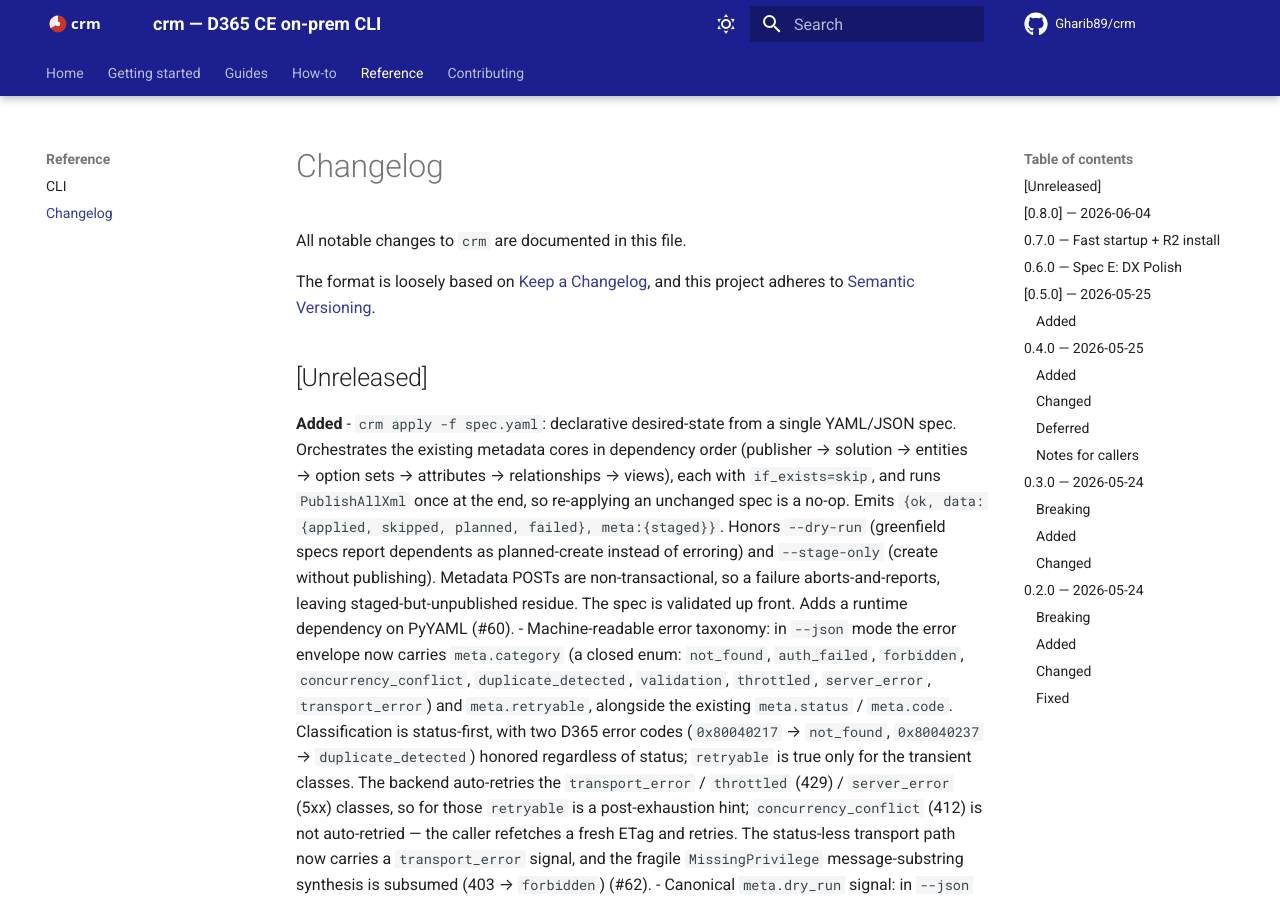
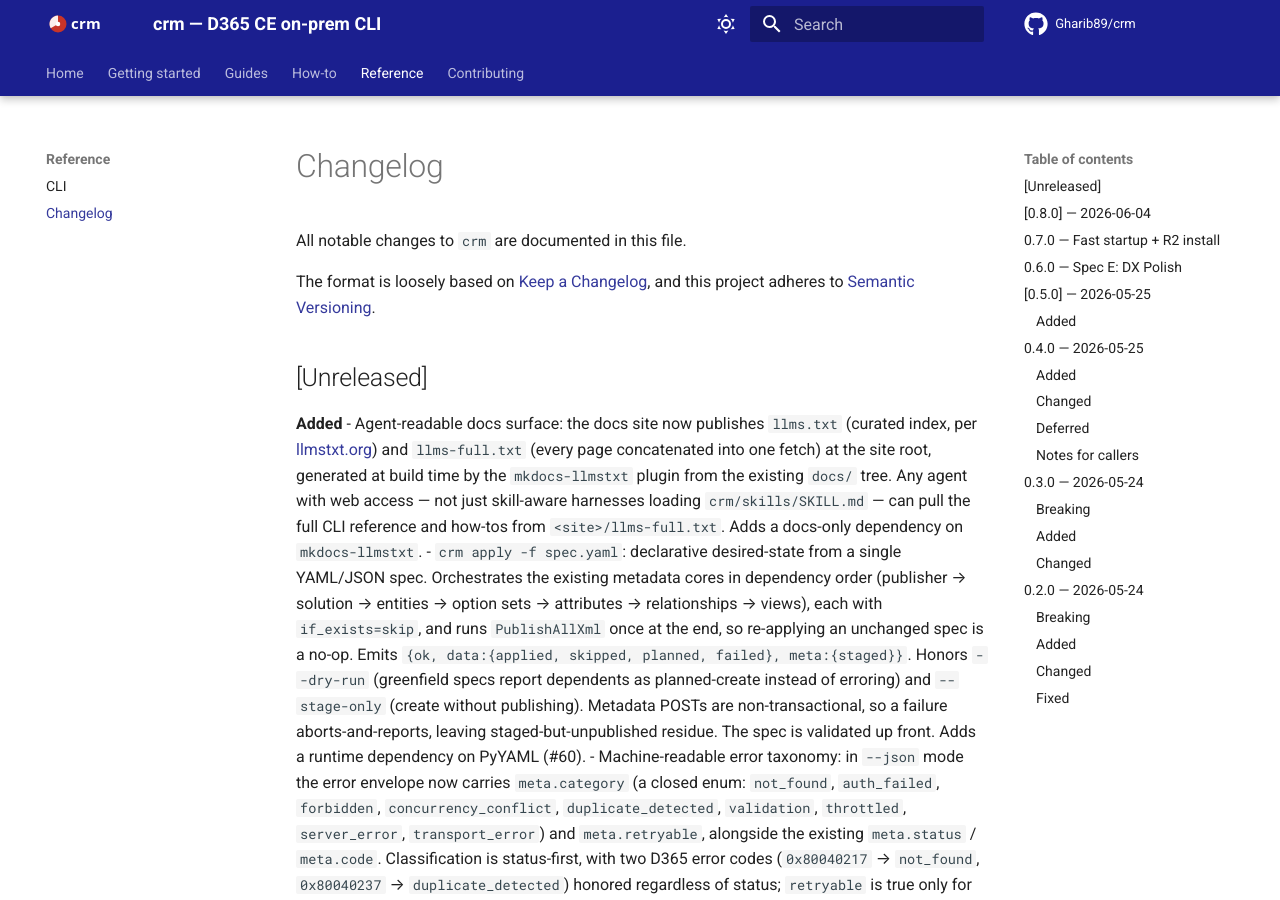
Before and after one commit to Gharib89/crm, an MkDocs documentation site: the page built from docs/changelog.md, in a window 1280 px wide and 900 px high. Built offline with MkDocs 1.6.1 and Material for MkDocs 9.7.7, drawn with Linux system fonts in a browser that asks for light colours; comment, search, counter and statistics services are not loaded.

Commit message:
docs(agents): publish llms.txt + llms-full.txt for any web-fetch agent
SKILL.md only reaches skill-aware harnesses that have run `crm skill
install`. Add an HTTP-discoverable doc surface for every other agent via
the mkdocs-llmstxt plugin: it generates `llms.txt` (curated index, per
llmstxt.org) and `llms-full.txt` (all pages concatenated, incl. the
mkdocs-click CLI tree) into `site/` at build time, deployed to Pages
alongside the existing docs. Generated from `docs/` — no extra sync
burden beyond the section list (how-to globbed).

- setup.py: add mkdocs-llmstxt>=0.2 to the docs extra
- mkdocs.yml: configure the llmstxt plugin (sections + full_output)
- README.md: document the SKILL.md vs llms.txt agent surfaces
- CHANGELOG.md: Unreleased entry

Verified: `mkdocs build --strict` clean; site/llms.txt (index) and
site/llms-full.txt (72k, full CLI reference) both emitted.

Co-Authored-By: Claude Opus 4.8 (1M context) <noreply@anthropic.com>

```diff
--- a/CHANGELOG.md
+++ b/CHANGELOG.md
@@ -8,6 +8,13 @@ and this project adheres to [Semantic Versioning](https://semver.org/spec/v2.0.0
 ## [Unreleased]
 
 **Added**
+- Agent-readable docs surface: the docs site now publishes `llms.txt` (curated
+  index, per [llmstxt.org](https://llmstxt.org/)) and `llms-full.txt` (every page
+  concatenated into one fetch) at the site root, generated at build time by the
+  `mkdocs-llmstxt` plugin from the existing `docs/` tree. Any agent with web
+  access — not just skill-aware harnesses loading `crm/skills/SKILL.md` — can pull
+  the full CLI reference and how-tos from `<site>/llms-full.txt`. Adds a docs-only
+  dependency on `mkdocs-llmstxt`.
 - `crm apply -f spec.yaml`: declarative desired-state from a single YAML/JSON
   spec. Orchestrates the existing metadata cores in dependency order (publisher →
   solution → entities → option sets → attributes → relationships → views), each
--- a/mkdocs.yml
+++ b/mkdocs.yml
@@ -63,6 +63,23 @@ extra:
 plugins:
   - search
   - include-markdown
+  - llmstxt:
+      full_output: llms-full.txt
+      markdown_description: |
+        crm — a stateful CLI for Microsoft Dynamics 365 Customer Engagement.
+        Targets on-prem v9.x (NTLM) or Dataverse online (OAuth client-credentials)
+        over the Dataverse Web API (OData v4) / HTTPS. Covers record CRUD,
+        OData/FetchXML queries, metadata browsing and write, solution lifecycle,
+        declarative apply, and bulk CSV/JSON export. `--json` everywhere for agents.
+      sections:
+        Getting started:
+          - getting-started/install.md: Install (script or from source)
+          - getting-started/initialize.md: First-run setup
+          - getting-started/configure.md: Auth (NTLM / OAuth) and env vars
+        How-to:
+          - how-to/*.md
+        Reference:
+          - reference/cli.md: Full command tree
 
 markdown_extensions:
   - admonition
--- a/setup.py
+++ b/setup.py
@@ -29,6 +29,7 @@ setup(
             "mkdocs-material>=9.5",
             "mkdocs-click>=0.8",
             "mkdocs-include-markdown-plugin>=7",
+            "mkdocs-llmstxt>=0.2",
         ],
     },
     entry_points={
```
Also changed, not shown: README.md (+14 -0 lines).
